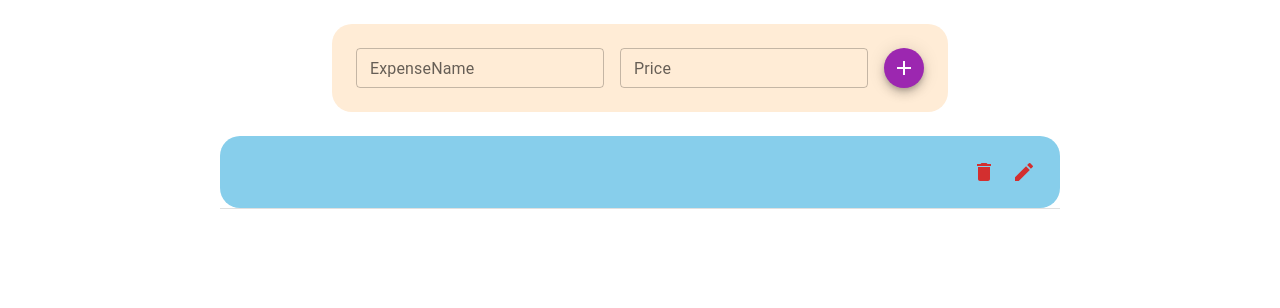
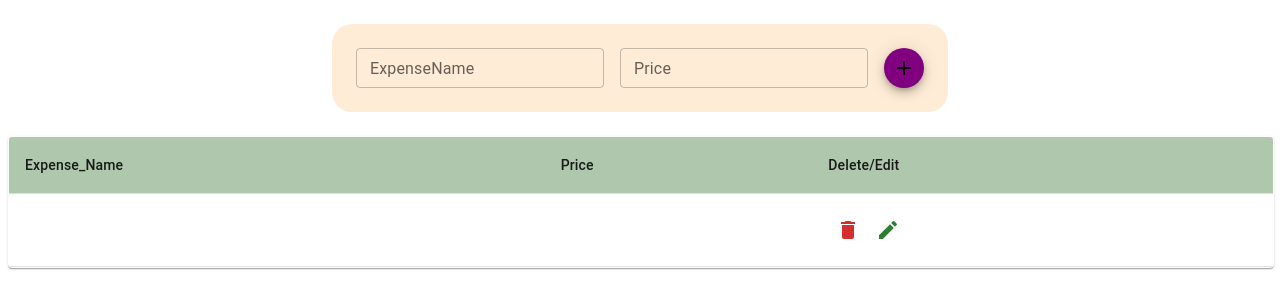
Before and after one commit to shariquefaridi7/ExpenseApp-FrontendOnly-, a React (Vite) app: page / in a window 1280 px wide. Shown: the top 308 px of the page. Built offline with nearby package versions, Linux system fonts and the light colour scheme.

Commit message:
dynamicStyle

```diff
--- a/src/App.jsx
+++ b/src/App.jsx
@@ -1,16 +1,18 @@
 import { useState } from "react";
 import TextField from "@mui/material/TextField";
-import { Stack, Fab, IconButton, List, ListItem, ListItemText, Grid, Tooltip, Divider } from "@mui/material";
+import { Stack, Fab, IconButton, List, ListItem, ListItemText, Grid, Tooltip, Divider, TableContainer, Table, TableHead, TableRow, TableCell, TableBody, Paper, Alert } from "@mui/material";
 import DeleteIcon from '@mui/icons-material/Delete';
 import EditIcon from '@mui/icons-material/Edit';
 import AddIcon from '@mui/icons-material/Add';
 const App = () => {
 
 
-    const [data, setData] = useState({ exp_name: "", price: "" });
+    const [data, setData] = useState({ exp_name: "", price: null });
     const [arr, setArr] = useState([{ exp_name: "", price: "" }]);
     const [isupdate, setIsUpdate] = useState(false);
     const [id, setId] = useState(null);
+    const [isValid, setIsValid] = useState(true);
+
 
     const handleChange = (e) => {
         e.preventDefault();
@@ -27,9 +29,16 @@ const App = () => {
 
     const handleSubmit = (e) => {
         e.preventDefault();
+        console.log(data.exp_name.trim().length)
+        if (data.exp_name.trim().length == 0 || data.price == null) {
+            setIsValid(false);
+            return;
+        }
+
         if (!isupdate) {
             setArr([...arr, { exp_name: data.exp_name, price: data.price }]);
             setData({ exp_name: "", price: "" });
+
         } else {
             setArr((prevArr) => prevArr.map((e, i) => {
                 if (i == id) {
@@ -68,6 +77,7 @@ const App = () => {
 
 
 
+
     return (
         <><center>
             <Stack direction={{ xs: "column", sm: "row" }} spacing={{ xs: 2, sm: 2 }}
@@ -76,14 +86,16 @@ const App = () => {
 
                 <TextField label="ExpenseName" type="text" color="secondary" size="small" name="expense" value={data.exp_name} onChange={handleChange} />
                 <TextField label="Price" type="number" color="secondary" size="small" name="price" value={data.price} onChange={handleChange} />
-                <Fab color="secondary" size="small" onClick={handleSubmit}>
+                <Fab size="small" onClick={handleSubmit} sx={{ bgcolor: (isValid == false ? "red" : "purple") }}>
                     <AddIcon />
                 </Fab>
 
             </Stack>
+
         </center>
 
-            <Stack >
+            {/* List  */}
+            {/*  <Stack >
                 {
                     arr.map((item, index) => {
                         return (
@@ -104,7 +116,7 @@ const App = () => {
                                                 </Tooltip>
 
                                                 <Tooltip title="Edit" placement="top">
-                                                    <IconButton color="error" onClick={() => handleUpdate(index)}><EditIcon /></IconButton>
+                                                    <IconButton color="success" onClick={() => handleUpdate(index)}><EditIcon /></IconButton>
                                                 </Tooltip>
                                             </ListItem>
                                         </List>
@@ -117,7 +129,44 @@ const App = () => {
                     })
                 }
             </Stack >
+            */}
 
+            <TableContainer component={Paper} sx={{ color: "white", border: 1 }}>
+                <Table >
+                    <TableHead sx={{ bgcolor: "#AFC8AD", fontWeight: "bold" }}>
+                        <TableRow>
+
+                            <TableCell>Expense_Name</TableCell>
+                            <TableCell>Price</TableCell>
+                            <TableCell>Delete/Edit</TableCell>
+                        </TableRow>
+                    </TableHead>
+                    <TableBody>
+                        {
+                            arr?.map((item, i) => {
+                                return (
+                                    <>
+                                        <TableRow>
+
+                                            <TableCell>{item?.exp_name}</TableCell>
+                                            <TableCell>{item?.price}</TableCell>
+                                            <TableCell> <Tooltip title="Delete" placement="top">
+                                                <IconButton color="error" onClick={() => handleDel(i)}>  <DeleteIcon />  </IconButton>
+                                            </Tooltip>
+                                                <Tooltip title="Edit" placement="top">
+                                                    <IconButton color="success" onClick={() => handleUpdate(i)}><EditIcon /></IconButton>
+                                                </Tooltip>
+                                            </TableCell>
+
+                                        </TableRow>
+                                    </>
+                                )
+                            })
+                        }
+
+                    </TableBody>
+                </Table>
+            </TableContainer>
 
         </>
     )
```
